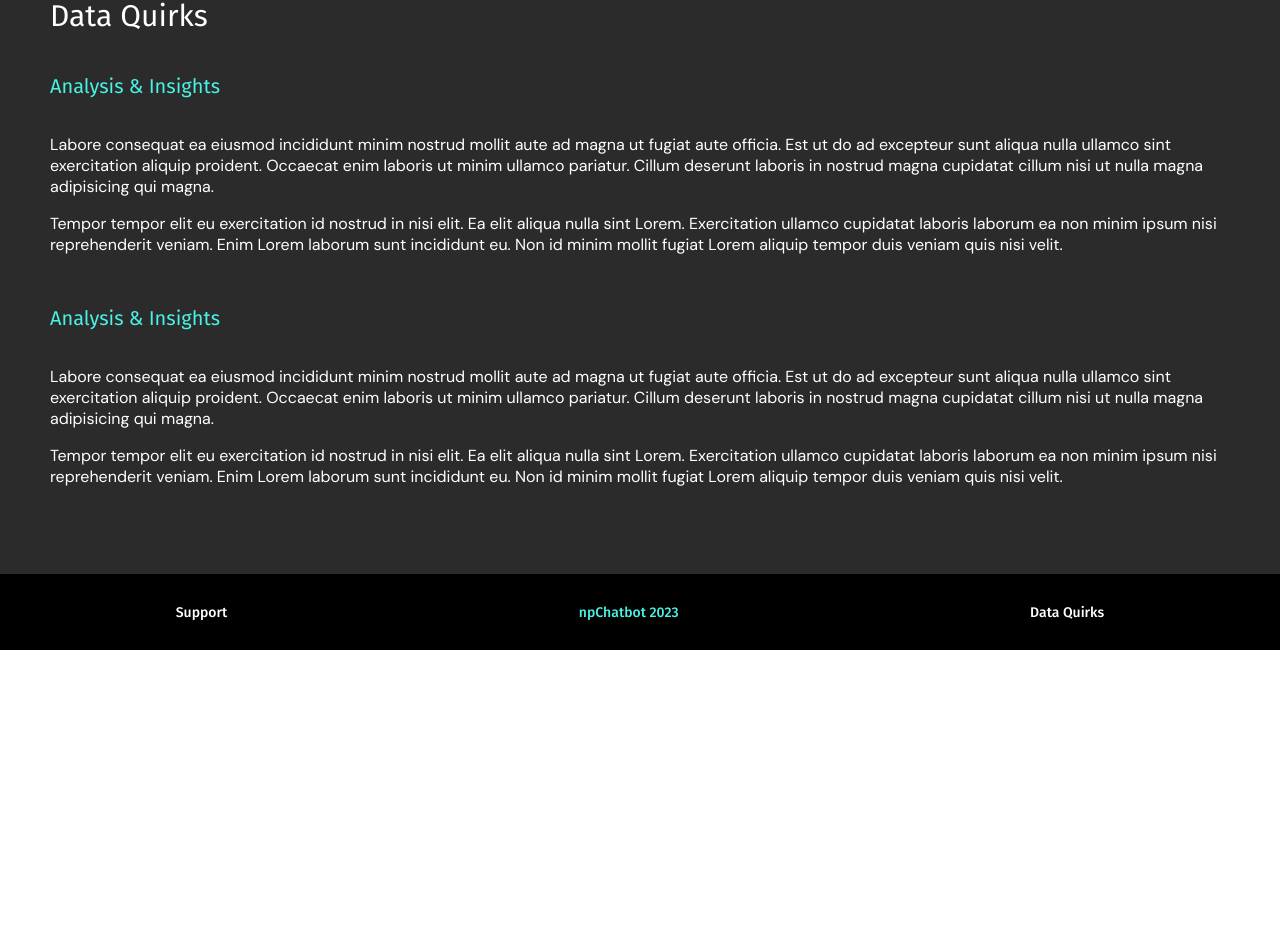
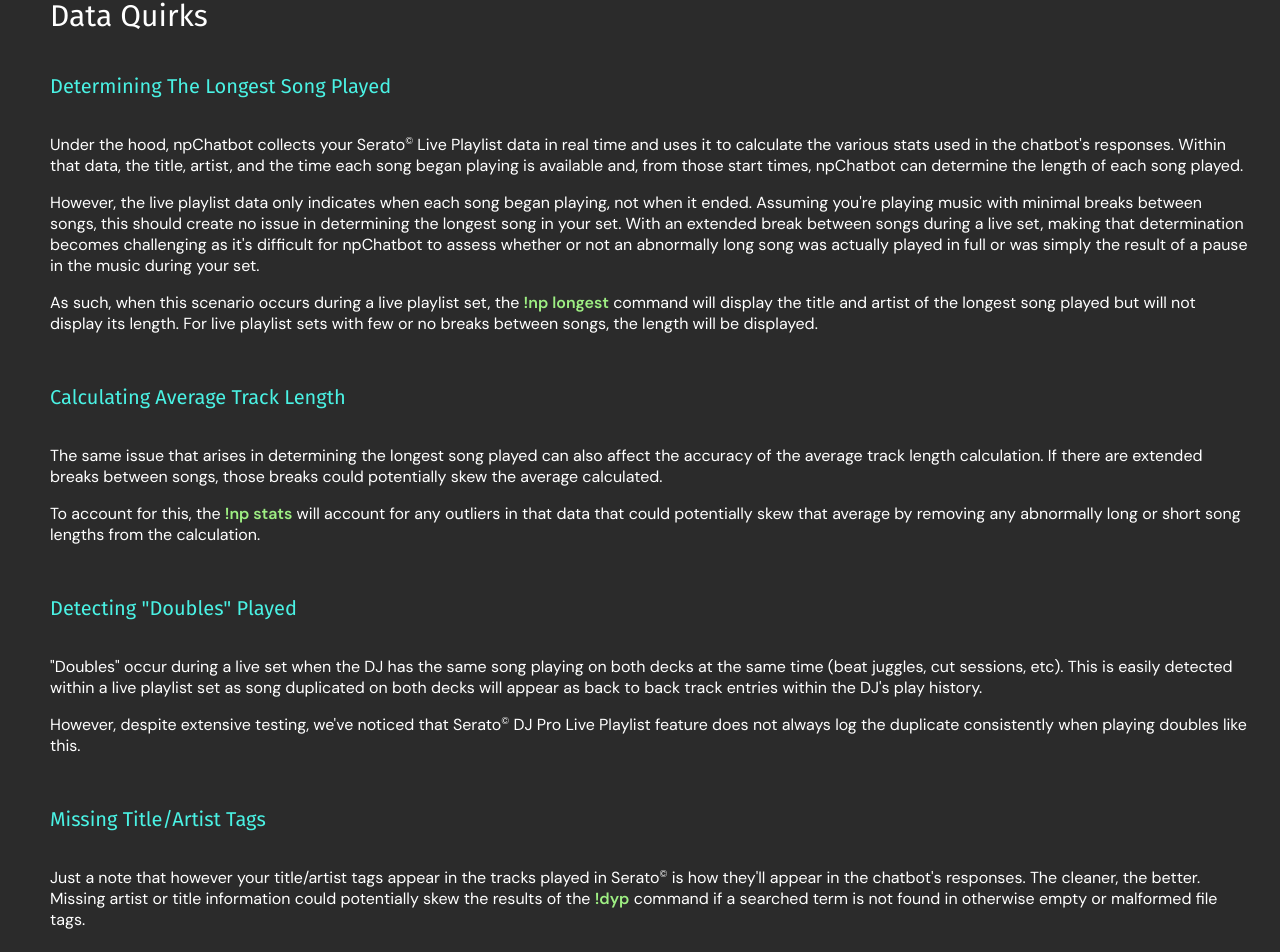
Before and after one commit to marcusmcb/np-chatbot-site, a React (Create React App) app: page /analysis in a window 1280 px wide. Shown: the part 150-1102 px from the top of the page. Before the commit the page ends 800 px from the top, so only its background shows below. Built offline with nearby package versions, Linux system fonts and the light colour scheme.

Commit message:
updated analysis page

```diff
--- a/src/App.tsx
+++ b/src/App.tsx
@@ -21,9 +21,6 @@
 					<Link to='/'>
 						<span className='site-title'>npChatbot</span>
 					</Link>
-					{/* move the remaining navbar links into single div
-					and set the flex direction accordingly on
-					smaller viewports */}
 					<Link to='/features'>
 						<div className='navbar-element'>Features</div>
 					</Link>
@@ -49,7 +46,9 @@
 					<Link to='/feedback'>
 						<span>Support</span>
 					</Link>
-					<div>npChatbot {new Date().getFullYear()}</div>
+					<Link to='/'>
+						<div>npChatbot {new Date().getFullYear()}</div>
+					</Link>
 					<Link to='/analysis'>
 						<span>Data Quirks</span>
 					</Link>
--- a/src/pages/analysis/AnalysisPage.tsx
+++ b/src/pages/analysis/AnalysisPage.tsx
@@ -4,43 +4,94 @@
 	return (
 		<div className='analysis-page'>
 			<div className='analysis-page-header'>Data Quirks</div>
-			<div className='analysis-page-subheader'>Analysis & Insights</div>
+			<div className='analysis-page-subheader'>
+				Determining The Longest Song Played
+			</div>
 			<div className='analysis-page-container'>
 				<div className='analysis-page-item'>
 					<p>
-						Labore consequat ea eiusmod incididunt minim nostrud mollit aute ad
-						magna ut fugiat aute officia. Est ut do ad excepteur sunt aliqua
-						nulla ullamco sint exercitation aliquip proident. Occaecat enim
-						laboris ut minim ullamco pariatur. Cillum deserunt laboris in
-						nostrud magna cupidatat cillum nisi ut nulla magna adipisicing qui
-						magna.
+						Under the hood, npChatbot collects your Serato
+						<span className='icon-span'>©</span> Live Playlist data in real time
+						and uses it to calculate the various stats used in the chatbot's
+						responses. Within that data, the title, artist, and the time each
+						song began playing is available and, from those start times,
+						npChatbot can determine the length of each song played.
 					</p>
 					<p>
-						Tempor tempor elit eu exercitation id nostrud in nisi elit. Ea elit
-						aliqua nulla sint Lorem. Exercitation ullamco cupidatat laboris
-						laborum ea non minim ipsum nisi reprehenderit veniam. Enim Lorem
-						laborum sunt incididunt eu. Non id minim mollit fugiat Lorem aliquip
-						tempor duis veniam quis nisi velit.
+						However, the live playlist data only indicates when each song began
+						playing, not when it ended. Assuming you're playing music with
+						minimal breaks between songs, this should create no issue in
+						determining the longest song in your set. With an extended
+						break between songs during a live set, making that determination
+						becomes challenging as it's difficult for npChatbot to assess
+						whether or not an abnormally long song was actually played in full
+						or was simply the result of a pause in the music during your set.
+					</p>
+					<p>
+						As such, when this scenario occurs during a live playlist set, the{' '}
+						<b>
+							<span className='highlighted-analysis-text'>!np longest</span>
+						</b>{' '}
+						command will display the title and artist of the longest song played
+						but will not display its length. For live playlist sets with few or
+						no breaks between songs, the length will be displayed.
 					</p>
 				</div>
 			</div>
-			<div className='analysis-page-subheader'>Analysis & Insights</div>
+			<div className='analysis-page-subheader'>
+				Calculating Average Track Length
+			</div>
 			<div className='analysis-page-container'>
 				<div className='analysis-page-item'>
 					<p>
-						Labore consequat ea eiusmod incididunt minim nostrud mollit aute ad
-						magna ut fugiat aute officia. Est ut do ad excepteur sunt aliqua
-						nulla ullamco sint exercitation aliquip proident. Occaecat enim
-						laboris ut minim ullamco pariatur. Cillum deserunt laboris in
-						nostrud magna cupidatat cillum nisi ut nulla magna adipisicing qui
-						magna.
+						The same issue that arises in determining the longest song played
+						can also affect the accuracy of the average track length
+						calculation. If there are extended breaks between songs, those
+						breaks could potentially skew the average calculated.
 					</p>
 					<p>
-						Tempor tempor elit eu exercitation id nostrud in nisi elit. Ea elit
-						aliqua nulla sint Lorem. Exercitation ullamco cupidatat laboris
-						laborum ea non minim ipsum nisi reprehenderit veniam. Enim Lorem
-						laborum sunt incididunt eu. Non id minim mollit fugiat Lorem aliquip
-						tempor duis veniam quis nisi velit.
+						To account for this, the{' '}
+						<b>
+							<span className='highlighted-analysis-text'>!np stats</span>
+						</b>{' '}
+						will account for any outliers in that data that could potentially
+						skew that average by removing any abnormally long or short song
+						lengths from the calculation.
+					</p>
+				</div>
+			</div>
+			<div className='analysis-page-subheader'>Detecting "Doubles" Played</div>
+			<div className='analysis-page-container'>
+				<div className='analysis-page-item'>
+					<p>
+						"Doubles" occur during a live set when the DJ has the same song
+						playing on both decks at the same time (beat juggles, cut sessions,
+						etc). This is easily detected within a live playlist set as song
+						duplicated on both decks will appear as back to back track entries
+						within the DJ's play history.
+					</p>
+					<p>
+						However, despite extensive testing, we've noticed that Serato
+						<span className='icon-span'>©</span> DJ Pro Live Playlist feature
+						does not always log the duplicate consistently when playing doubles
+						like this.
+					</p>
+				</div>
+			</div>
+			<div className='analysis-page-subheader'>Missing Title/Artist Tags</div>
+			<div className='analysis-page-container'>
+				<div className='analysis-page-item'>
+					<p>
+						Just a note that however your title/artist tags appear in the tracks
+						played in Serato<span className='icon-span'>©</span> is how they'll
+						appear in the chatbot's responses. The cleaner, the better. Missing
+						artist or title information could potentially skew the results of
+						the{' '}
+						<b>
+							<span className='highlighted-analysis-text'>!dyp</span>
+						</b>{' '}
+						command if a searched term is not found in otherwise empty or
+						malformed file tags.
 					</p>
 				</div>
 			</div>
--- a/src/pages/analysis/analysispage.css
+++ b/src/pages/analysis/analysispage.css
@@ -2,7 +2,6 @@
 	background-color: rgb(43, 43, 43);
 	color: white;
 	padding-bottom: 30px;
-  height: 100vh;
 }
 
 .analysis-page-header {
@@ -37,3 +36,13 @@
 	flex: 1;
 	box-sizing: border-box;
 }
+
+.highlighted-analysis-text {
+	color: rgb(158, 239, 131);
+	font-weight: 600;
+}
+
+.icon-span {
+	font-size: 10px;
+	vertical-align: top;;
+}
```
